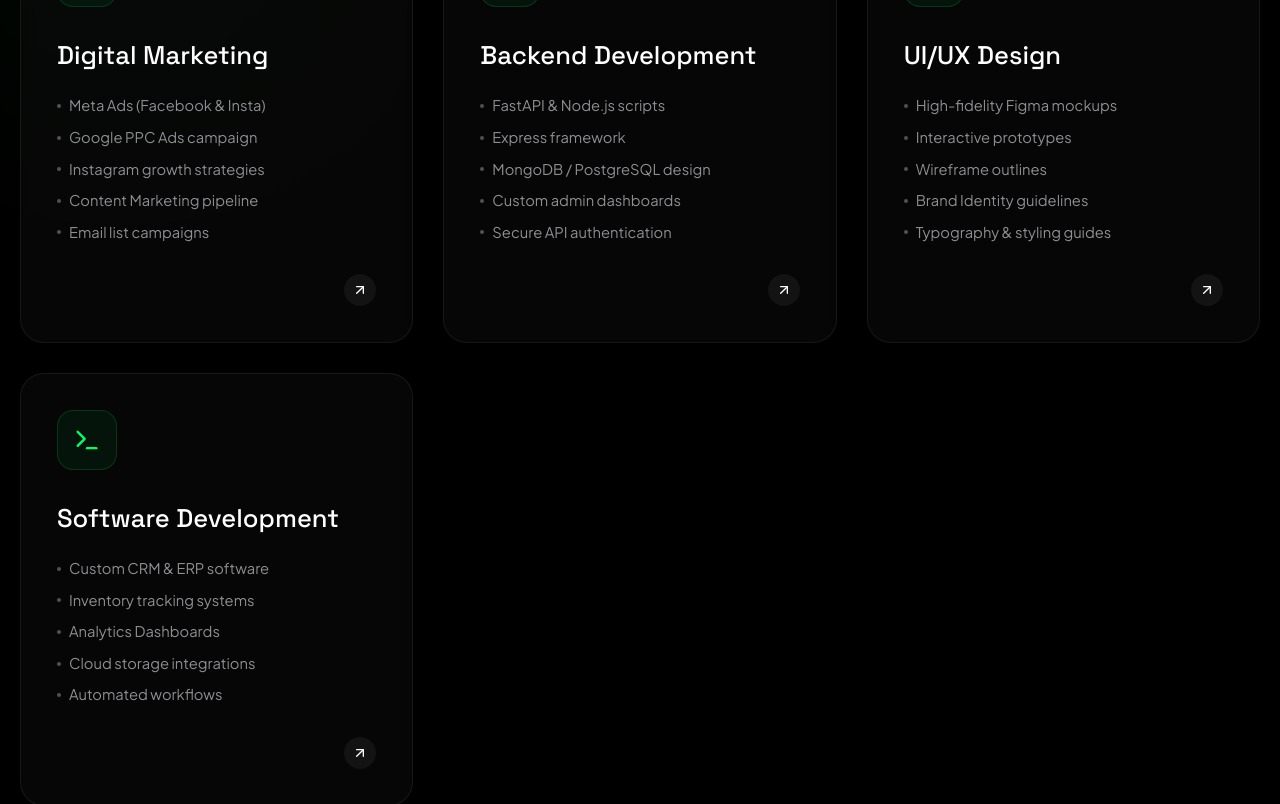
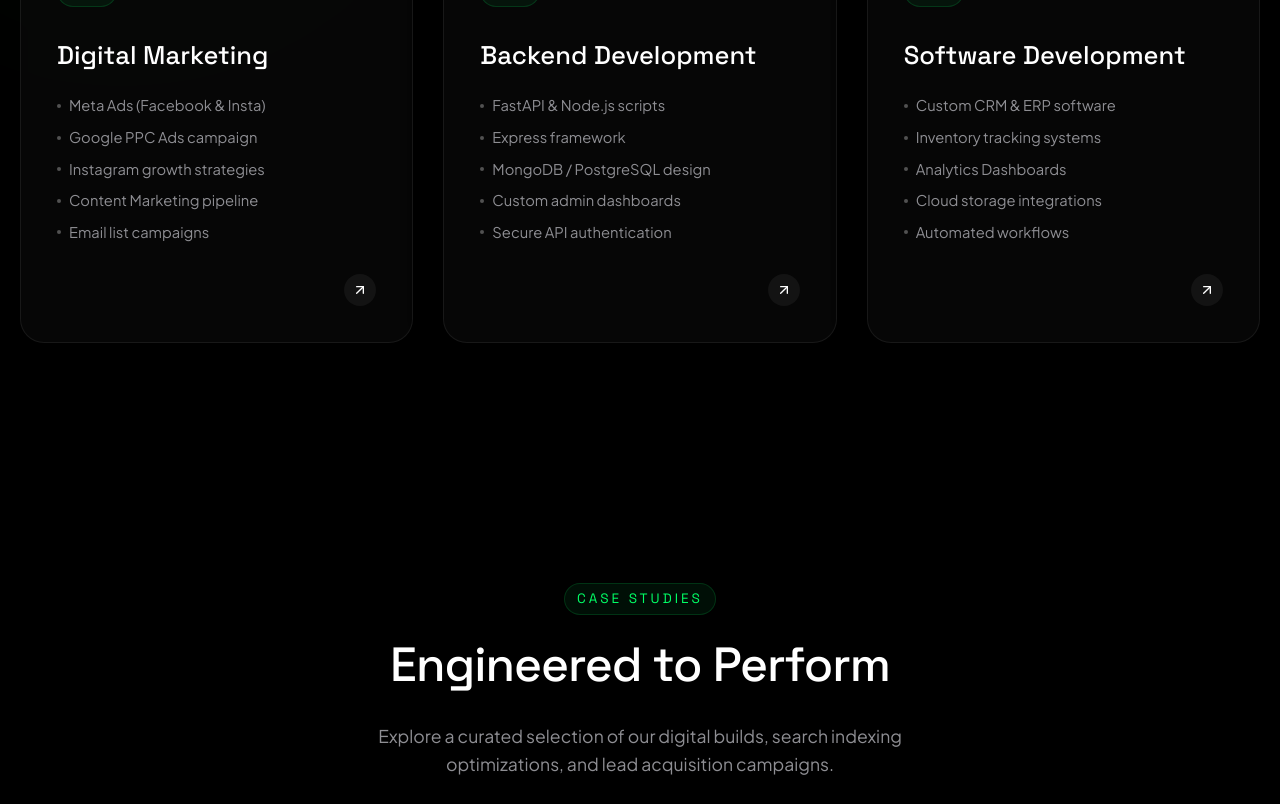
Before and after one commit to Sundar-black/voiid, a React (Vite) app: page / in a window 1280 px wide. Shown: the part 3720-4524 px from the top of the page. Built offline with nearby package versions, Linux system fonts and the light colour scheme.

Commit message:
remove UI/UX Design service and balance layout grid

```diff
--- a/src/components/Services.jsx
+++ b/src/components/Services.jsx
@@ -6,7 +6,6 @@ import {
   Search,
   Megaphone,
   Database,
-  Layout,
   Terminal,
   ArrowUpRight,
   X,
@@ -332,30 +331,7 @@ export default function Services() {
         desc: 'Ultra-low delays scale platform throughput to handle over 10,000 parallel user actions.'
       }
     },
-    {
-      title: 'UI/UX Design',
-      icon: Layout,
-      items: [
-        'High-fidelity Figma mockups',
-        'Interactive prototypes',
-        'Wireframe outlines',
-        'Brand Identity guidelines',
-        'Typography & styling guides',
-      ],
-      overview: 'Conversion-optimized user interface drafts and interactive user journey wireframes, styled on high-contrast neon-dark palettes.',
-      capabilities: [
-        'Detailed visual mockups and layout drafts designed inside Figma.',
-        'Interactive prototype user flows mimicking the complete production UI.',
-        'Aesthetic dark mode and glassmorphism styling frameworks.',
-        'Component style systems defining typography ranges and color scales.',
-        'Responsive layout scaling briefs for mobile, tablet, and web handoffs.'
-      ],
-      impact: {
-        metric: '70%',
-        label: 'Engagement Score Rise',
-        desc: 'Visual indicators streamline checkouts, dramatically lowering cart abandonments.'
-      }
-    },
+
     {
       title: 'Software Development',
       icon: Terminal,
@@ -416,13 +392,7 @@ export default function Services() {
       </div>
 
       {/* Grid container */}
-      <div
-        style={{
-          display: 'grid',
-          gridTemplateColumns: 'repeat(auto-fit, minmax(300px, 1fr))',
-          gap: '30px',
-        }}
-      >
+      <div className="services-grid">
         {servicesList.map((srv, index) => (
           <motion.div
             key={index}
--- a/src/index.css
+++ b/src/index.css
@@ -462,3 +462,22 @@ section {
     gap: 20px;
   }
 }
+
+/* Services Grid Layout */
+.services-grid {
+  display: grid;
+  grid-template-columns: repeat(3, 1fr);
+  gap: 30px;
+}
+
+@media (max-width: 992px) {
+  .services-grid {
+    grid-template-columns: repeat(2, 1fr);
+  }
+}
+
+@media (max-width: 640px) {
+  .services-grid {
+    grid-template-columns: 1fr;
+  }
+}
```
